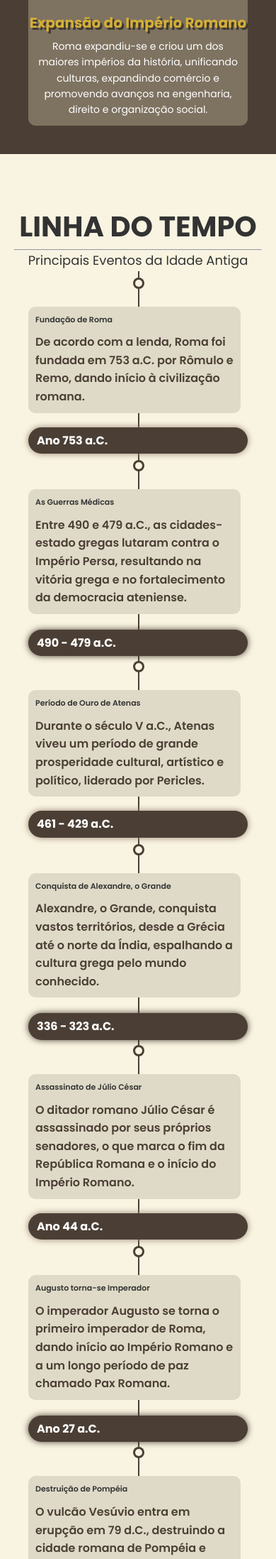
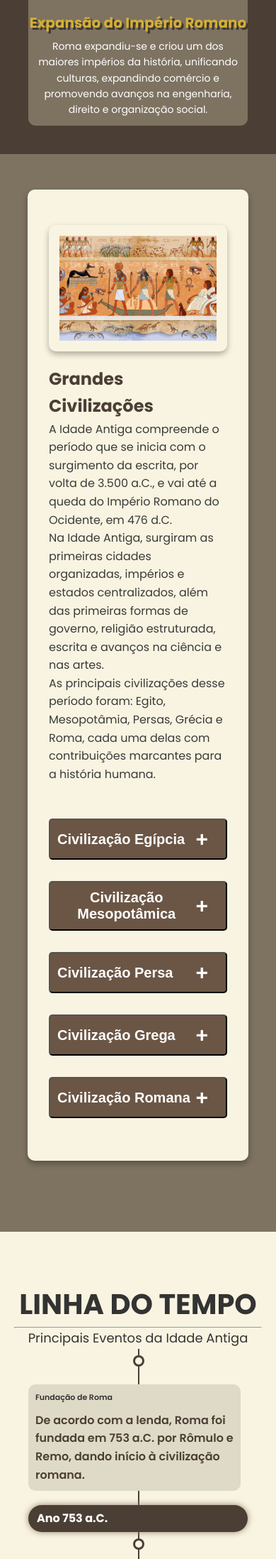
Before and after one commit to kbf0k/SENAI-HISTORIA, a PHP site: page /php/idade_antiga.php in a window 390 px wide. Shown: the part 2802-4998 px from the top of the page at 71% size. Run offline with PHP 8.4, Linux system fonts and the light colour scheme; a user stored in the database is signed in; some libraries are stand-ins or nearby versions.

Commit message:
melhora idade antiga

```diff
--- a/css/idade_antiga.css
+++ b/css/idade_antiga.css
@@ -421,32 +421,61 @@ main{
 }
 
 #img-central {
-    width: 650px;
-    height: 500px;
-    float: right;
+    width: 550px;
+    height: 400px;
     margin: 30px;
-    margin-top: 200px;
+    margin-top: 50px;
     border-radius: 10px;
     box-shadow: 0 4px 8px rgba(0, 0, 0, 0.3);
     padding: 30px;
 }
 
+#povos {
+    display: flex;
+    flex-direction: column;
+    justify-content: center;
+    align-items: center;
+}
+
 #conteudo {
+    display: flex;
+    flex-direction: column;
     padding: 30px;
     margin-top: 50px;
-    margin-bottom: 50px;
+    margin-bottom: 100px;
     margin-left: 20px;
-    background-color: #6b5645;
-    color: white;
+    background-color: #f9f4e1;
+    color: #3a3a3a;
     border-radius: 10px;
     box-shadow: 0 4px 8px rgba(0, 0, 0, 0.3);
-    max-width: 700px;
+    width: 80%;
+    justify-content: center;
+}
+
+#conteudo #parte1 {
+    display: flex;
+    flex-direction: row;
+    align-items: center;
+    justify-content: center;
+}
+
+#conteudo h2 {
+    color: #4b3f35;
+}
+
+#conteudo p {
+    /* margin: 0 20px; */
 }
 
 #conteudo:hover {
     transform: scale(1.01);
     box-shadow: #6b5645;
-    color: #f9f4e1;
+    color: #2c2c2c;
+}
+
+.civilizations-list {
+    list-style-type: none;
+    margin-top: 50px;
 }
 
 .hidden {
@@ -496,9 +541,19 @@ main{
     box-shadow: 0 5px 15px rgba(0, 0, 0, 0.3);
 }
 
+.textos-civilizacao {
+    display: flex;
+    flex-direction: column;
+}
+
+#img-piramide, #img-escrita, #img-imperio, #img-templo, #img-coliseu {
+    width: 300px;
+    height: 300px;
+}
+
 .civilization-btn {
     display: flex;
-    width: 650px;
+    width: 93%;
     margin-left: 50px;
     align-items: center;
     justify-content: space-between;
@@ -1212,3 +1251,54 @@ main{
         font-size: 18px !important;
     }
 }
+
+
+
+
+
+
+
+@media screen and (max-width: 768px) {
+    #conteudo {
+        display: flex;
+        flex-direction: column;
+        padding: 30px;
+        margin-top: 50px;
+        margin-bottom: 100px;
+        margin-left: 0px;
+        background-color: #f9f4e1;
+        color: #3a3a3a;
+        border-radius: 10px;
+        box-shadow: 0 4px 8px rgba(0, 0, 0, 0.3);
+        width: 80%;
+        justify-content: center;
+    }
+
+    #conteudo #parte1 {
+        display: flex;
+        flex-direction: column;
+        align-items: center;
+        justify-content: center;
+    }
+
+    .civilization-content {
+        display: flex;
+        flex-direction: column;
+        justify-content: center;
+        align-items: center;
+        width: 93%;
+        margin-bottom: 50px;
+        margin-top: -30px;
+        background: #eee;
+        color: #3a3a3a;
+        border-radius: 5px;
+        padding: 10px;
+        font-size: 20px;
+        /* position: relative; */
+    }
+
+    #img-piramide, #img-escrita, #img-imperio, #img-templo, #img-coliseu {
+        width: 200px;
+        height: 200px;
+    }
+}
--- a/css/idade_moderna.css
+++ b/css/idade_moderna.css
@@ -498,7 +498,7 @@ main{
 }
 
 .acontecimentos h2 {
-    font-size: 50px;
+    font-size: 36px;
     margin-bottom: 50px;
     color: #e7be36;
     text-shadow: 3px 3px rgba(0, 0, 0, 0.5);
--- a/javascript/idade_antiga.js
+++ b/javascript/idade_antiga.js
@@ -25,13 +25,13 @@ document.getElementById('logout').addEventListener('click', () => {
 document.querySelectorAll('.civilization-btn').forEach(button => {
     button.addEventListener('click', () => {
         const content = button.nextElementSibling;
-        const isVisible = content.style.display === 'block';
+        const isVisible = content.style.display === 'flex';
 
         document.querySelectorAll('.civilization-content').forEach(div => div.style.display = 'none');
         document.querySelectorAll('.civilization-btn').forEach(btn => btn.classList.remove('active'));
 
         if (!isVisible) {
-            content.style.display = 'block';
+            content.style.display = 'flex';
             button.classList.add('active');
         } else {
             content.style.display = 'none';
--- a/php/idade_antiga.php
+++ b/php/idade_antiga.php
@@ -111,65 +111,7 @@ if (!isset($_SESSION['nome_sessao'])) {
                 <a href="#acontecimentos"><button id="saiba-mais">Saiba Mais</button></a>
             </div>
         </section>
-     <!--
-        <img id="img-central" src="../img/civilizacoes-da-idade-antiga.jpg" alt="Civilizações da Idade Antiga">
-        <div id="conteudo">
-            <p>A Idade Antiga compreende o período que se inicia com o surgimento da escrita, por volta de 3.500 a.C., e vai até a queda do Império Romano do Ocidente, em 476 d.C.</p>
-            <p>Na Idade Antiga, surgiram as primeiras cidades organizadas, impérios e estados centralizados, além das primeiras formas de governo, religião estruturada, escrita e avanços na ciência e nas artes.</p>
-            <p>As principais civilizações desse período foram: Egito, Mesopotâmia, Persas, Grécia e Roma, cada uma delas com contribuições marcantes para a história humana.</p>
 
-        </div>
-
-        <h2 class="civilizations-title">Civilizações da Idade Antiga</h2>
-
-        <div class="civilizations-container">
-            <ul class="civilizations-list">
-                <li>
-                    <button class="civilization-btn">Egito</button>
-                    <div class="civilization-content" style="display: none;">
-                        <h2 class="civilization-name">Civilização Egípcia</h2>
-                        <p>A civilização egípcia, situada ao longo do Nilo, teve uma sociedade hierarquizada sob o comando dos faraós. Desenvolveram as pirâmides como túmulos, a escrita hieroglífica, e uma religião politeísta com forte crença na vida após a morte.</p>
-                        <img src="../img/piramide.webp" alt="Pirâmides do Egito">
-                    </div>
-                </li>
-
-                <li>
-                    <button class="civilization-btn">Mesopotâmia</button>
-                    <div class="civilization-content" style="display: none;">
-                        <h2 class="civilization-name">Civilização Mesopotâmica</h2>
-                        <p>Entre os rios Tigre e Eufrates, surgiram civilizações como os sumérios e babilônios. Inovaram com a escrita cuneiforme, o Código de Hamurabi e zigurates, e tinham uma religião politeísta ligada à natureza.</p>
-                        <img src="../img/escrita-cuneiforme.jpg" alt="Escrita Cuneiforme da Mesopotâmia">
-                    </div>
-                </li>
-
-                <li>
-                    <button class="civilization-btn">Persa</button>
-                    <div class="civilization-content" style="display: none;">
-                        <h2 class="civilization-name">Civilização Persa</h2>
-                        <p>O Império Persa, fundado por Ciro, destacou-se por sua administração eficiente e o Zoroastrismo. Valorizavam a arte e arquitetura, como visto em Persépolis, e mantinham uma política de tolerância com culturas conquistadas.</p>
-                        <img src="../img/5milpersas.jpg" alt="Império Persa">
-                    </div>
-                </li>
-
-                <li>
-                    <button class="civilization-btn">Grécia</button>
-                    <div class="civilization-content" style="display: none;">
-                        <h2 class="civilization-name">Civilização Grega</h2>
-                        <p>A Grécia Antiga contribuiu com a democracia, filosofia, ciência, arte e mitologia. Atenas foi o berço da democracia, enquanto figuras como Sócrates e Aristóteles influenciaram a filosofia ocidental.</p>
-                        <img src="../img/templo-grego.jpeg" alt="Templo Grego">
-                    </div>
-                </li>
-
-                <li>
-                    <button class="civilization-btn">Roma</button>
-                    <div class="civilization-content" style="display: none;">
-                        <h2 class="civilization-name">Civilização Romana</h2>
-                        <p>O Império Romano se destacou pelo direito, conquistas militares e infraestrutura. Construíram uma vasta rede de estradas e aquedutos e, no final, adotaram o cristianismo como religião oficial.</p>
-                        <img src="../img/coliseu.jpg" alt="Coliseu Romano">
-                    </div>
-                </li>
-            </ul>
-        </div> -->
         <section id="acontecimentos" class="acontecimentos">
             <div class="container">
                 <h2>Fatos Marcantes da Idade Antiga</h2>
@@ -205,6 +147,91 @@ if (!isset($_SESSION['nome_sessao'])) {
                 </div>
             </div>
         </section>
+
+        <!-- <img id="img-central" src="../img/civilizacoes-da-idade-antiga.jpg" alt="Civilizações da Idade Antiga"> -->
+        <!-- <div id="conteudo">
+            <p>A Idade Antiga compreende o período que se inicia com o surgimento da escrita, por volta de 3.500 a.C., e vai até a queda do Império Romano do Ocidente, em 476 d.C.</p>
+            <p>Na Idade Antiga, surgiram as primeiras cidades organizadas, impérios e estados centralizados, além das primeiras formas de governo, religião estruturada, escrita e avanços na ciência e nas artes.</p>
+            <p>As principais civilizações desse período foram: Egito, Mesopotâmia, Persas, Grécia e Roma, cada uma delas com contribuições marcantes para a história humana.</p>
+
+        </div> -->
+
+        <section id="povos">
+        <div id="conteudo">
+            <div id="parte1">
+                <img id="img-central" src="../img/civilizacoes-da-idade-antiga.jpg" alt="Civilizações da Idade Antiga">
+                <div>
+                    <h2>Grandes Civilizações</h2>
+                    <p>A Idade Antiga compreende o período que se inicia com o surgimento da escrita, por volta de 3.500 a.C., e vai até a queda do Império Romano do Ocidente, em 476 d.C.<br>Na Idade Antiga, surgiram as primeiras cidades organizadas, impérios e estados centralizados, além das primeiras formas de governo, religião estruturada, escrita e avanços na ciência e nas artes.<br>As principais civilizações desse período foram: Egito, Mesopotâmia, Persas, Grécia e Roma, cada uma delas com contribuições marcantes para a história humana.</p>
+                </div>
+            </div>
+            <div id="parte2">
+            <div class="civilizations-container">
+            <ul class="civilizations-list">
+                <li>
+                    <button class="civilization-btn">Civilização Egípcia</button>
+                    <div class="civilization-content" style="display: none;">
+                        <div class="textos-civilizacao">
+                            <h2 class="civilization-name">Civilização Egípcia</h2>
+                            <p>A civilização egípcia, situada ao longo do Nilo, teve uma sociedade hierarquizada sob o comando dos faraós. Desenvolveram as pirâmides como túmulos, a escrita hieroglífica, e uma religião politeísta com forte crença na vida após a morte.</p>
+                        </div>
+                        <img id="img-piramide" src="../img/piramide.webp" alt="Pirâmides do Egito">
+                    </div>
+                </li>
+
+                <li>
+                    <button class="civilization-btn">Civilização Mesopotâmica</button>
+                    <div class="civilization-content" style="display: none;">
+                    <div class="textos-civilizacao">
+                        <h2 class="civilization-name">Civilização Mesopotâmica</h2>
+                        <p>Entre os rios Tigre e Eufrates, surgiram civilizações como os sumérios e babilônios. Inovaram com a escrita cuneiforme, o Código de Hamurabi e zigurates, e tinham uma religião politeísta ligada à natureza.</p>
+                    </div>
+                        <img id="img-escrita" src="../img/escrita-cuneiforme.jpg" alt="Escrita Cuneiforme da Mesopotâmia">
+                    </div>
+                </li>
+
+                <li>
+                    <button class="civilization-btn">Civilização Persa</button>
+                    <div class="civilization-content" style="display: none;">
+                        <div class="textos-civilizacao">
+                            <h2 class="civilization-name">Civilização Persa</h2>
+                            <p>O Império Persa, fundado por Ciro, destacou-se por sua administração eficiente e o Zoroastrismo. Valorizavam a arte e arquitetura, como visto em Persépolis, e mantinham uma política de tolerância com culturas conquistadas.</p>
+                        </div>
+                        <img id="img-imperio" src="../img/5milpersas.jpg" alt="Império Persa">
+                    </div>
+                </li>
+
+                <li>
+                    <button class="civilization-btn">Civilização Grega</button>
+                    <div class="civilization-content" style="display: none;">
+                        <div class="textos-civilizacao">
+                            <h2 class="civilization-name">Civilização Grega</h2>
+                            <p>A Grécia Antiga contribuiu com a democracia, filosofia, ciência, arte e mitologia. Atenas foi o berço da democracia, enquanto figuras como Sócrates e Aristóteles influenciaram a filosofia ocidental.</p>
+                        </div>
+                        <img id="img-templo" src="../img/templo-grego.jpeg" alt="Templo Grego">
+                    </div>
+                </li>
+
+                <li>
+                    <button class="civilization-btn">Civilização Romana</button>
+                    <div class="civilization-content" style="display: none;">
+                        <div class="textos-civilizacao">
+                            <h2 class="civilization-name">Civilização Romana</h2>
+                            <p>O Império Romano se destacou pelo direito, conquistas militares e infraestrutura. Construíram uma vasta rede de estradas e aquedutos e, no final, adotaram o cristianismo como religião oficial.</p>
+                        </div>
+                        <img id="img-coliseu" src="../img/coliseu.jpg" alt="Coliseu Romano">
+                    </div>
+                </li>
+            </ul>
+        </div>
+            </div>
+        </div>
+
+        <!-- <h2 class="civilizations-title">Civilizações da Idade Antiga</h2> -->
+
+
+        </section>
+
         <section id="linhaTempo">
     <div class="titulo-linhaTempo">
         <h1>LINHA DO TEMPO</h1>
@@ -349,7 +376,7 @@ if (!isset($_SESSION['nome_sessao'])) {
 </section>
 
         <section id="section-videos">
-                <h2>Material para estudo</h2>
+                <h2>Material de estudo</h2>
                 <div class="videos">
                     <div class="video-estudo">
                         <iframe width="100%" height="330" src="https://www.youtube.com/embed/HU08s_nrOzw" title="Idade Antiga | Introdução" frameborder="0" allow="accelerometer; autoplay; clipboard-write; encrypted-media; gyroscope; picture-in-picture; web-share" referrerpolicy="strict-origin-when-cross-origin" allowfullscreen></iframe>
--- a/php/idade_contemporanea.php
+++ b/php/idade_contemporanea.php
@@ -113,7 +113,7 @@ if (!isset($_SESSION['nome_sessao'])) {
         </section>
         <section id="acontecimentos" class="acontecimentos">
             <div class="container">
-                <h2>Acontecimentos Marcantes da Idade Contemporânea</h2>
+                <h2>Fatos Marcantes da Idade Contemporânea</h2>
                 <div class="itens-grid">
                     <a href="#rev-francesa">
                         <div class="item">
@@ -351,7 +351,7 @@ if (!isset($_SESSION['nome_sessao'])) {
 
         <button id="backToTop" onclick="scrollToTop()">&#8250;</button>
         <section id="section-videos">
-            <h2>Material para estudo</h2>
+            <h2>Material de estudo</h2>
             <div class="videos">
                 <div class="video-estudo">
                     <iframe width="100%" height="330" src="https://www.youtube.com/embed/D25cxMBC2qk?si=63cbIga7mfzyaR12" title="YouTube video player" frameborder="0" allow="accelerometer; autoplay; clipboard-write; encrypted-media; gyroscope; picture-in-picture; web-share" referrerpolicy="strict-origin-when-cross-origin" allowfullscreen></iframe>
--- a/php/idade_media.php
+++ b/php/idade_media.php
@@ -288,7 +288,7 @@ session_start();
             </div>
         </section>
         <section id="section-videos">
-                <h2>Material para estudo</h2>
+                <h2>Material de estudo</h2>
                 <div class="videos">
                     <div class="video-estudo">
                         <iframe width="100%" height="330" src="https://www.youtube.com/embed/Q4E3vPl-KkY" title="A Idade Média" frameborder="0" allow="accelerometer; autoplay; clipboard-write; encrypted-media; gyroscope; picture-in-picture; web-share" referrerpolicy="strict-origin-when-cross-origin" allowfullscreen></iframe>
--- a/php/idade_moderna.php
+++ b/php/idade_moderna.php
@@ -117,7 +117,7 @@ if (!isset($_SESSION['nome_sessao'])) {
 
         <section id="acontecimentos" class="acontecimentos">
     <div class="container">
-        <h2>PRINCIPAIS CARACTERÍSTICAS</h2>
+        <h2>Fatos Marcantes da Idade Moderna</h2>
         <div class="itens-grid">
             <a>
                 <div class="item">
@@ -284,7 +284,7 @@ if (!isset($_SESSION['nome_sessao'])) {
             </div>
         </section>
  <section id="section-videos">
-                <h2>Material para estudo</h2>
+                <h2>Material de estudo</h2>
                 <div class="videos">
                     <div class="video-estudo">
                         <iframe width="100%" height="330" src="https://www.youtube.com/embed/AZH-k7SujXY" title="Idade Moderna | Introdução" frameborder="0" allow="accelerometer; autoplay; clipboard-write; encrypted-media; gyroscope; picture-in-picture; web-share" referrerpolicy="strict-origin-when-cross-origin" allowfullscreen></iframe>
--- a/php/pre_historia.php
+++ b/php/pre_historia.php
@@ -333,7 +333,7 @@ if (!isset($_SESSION['nome_sessao'])) {
          </div>
         </section>
         <section id="section-videos">
-            <h2>Material para estudo</h2>
+            <h2>Material de estudo</h2>
             <div class="videos">
                 <div class="video-estudo">
                 <iframe width="100%" height="330" src="https://www.youtube.com/embed/jcb6VrYNxYc?si=nyYthGL4PLoi6C0t" title="YouTube video player" frameborder="0" allow="accelerometer; autoplay; clipboard-write; encrypted-media; gyroscope; picture-in-picture; web-share" referrerpolicy="strict-origin-when-cross-origin" allowfullscreen></iframe>		            </div>
```
Also changed, not shown: other parts of css/idade_antiga.css (+17 -17 lines).
